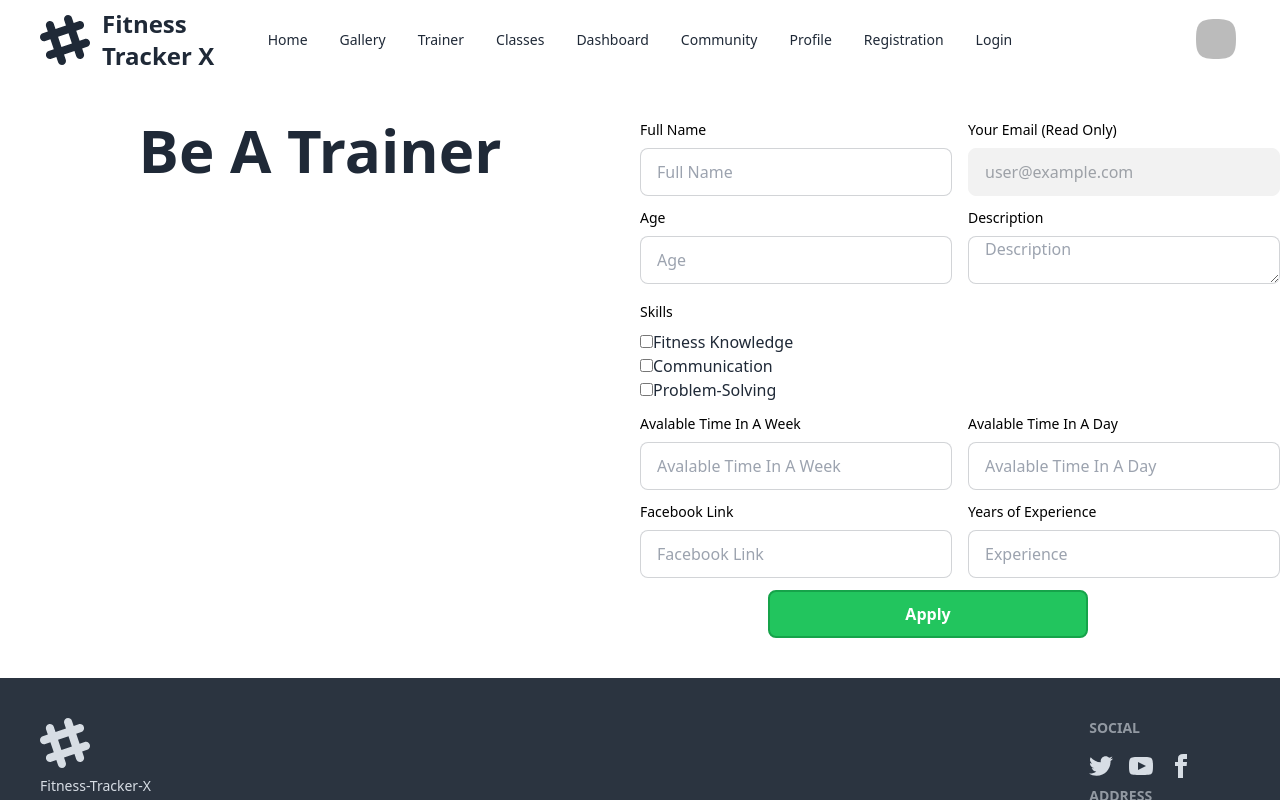
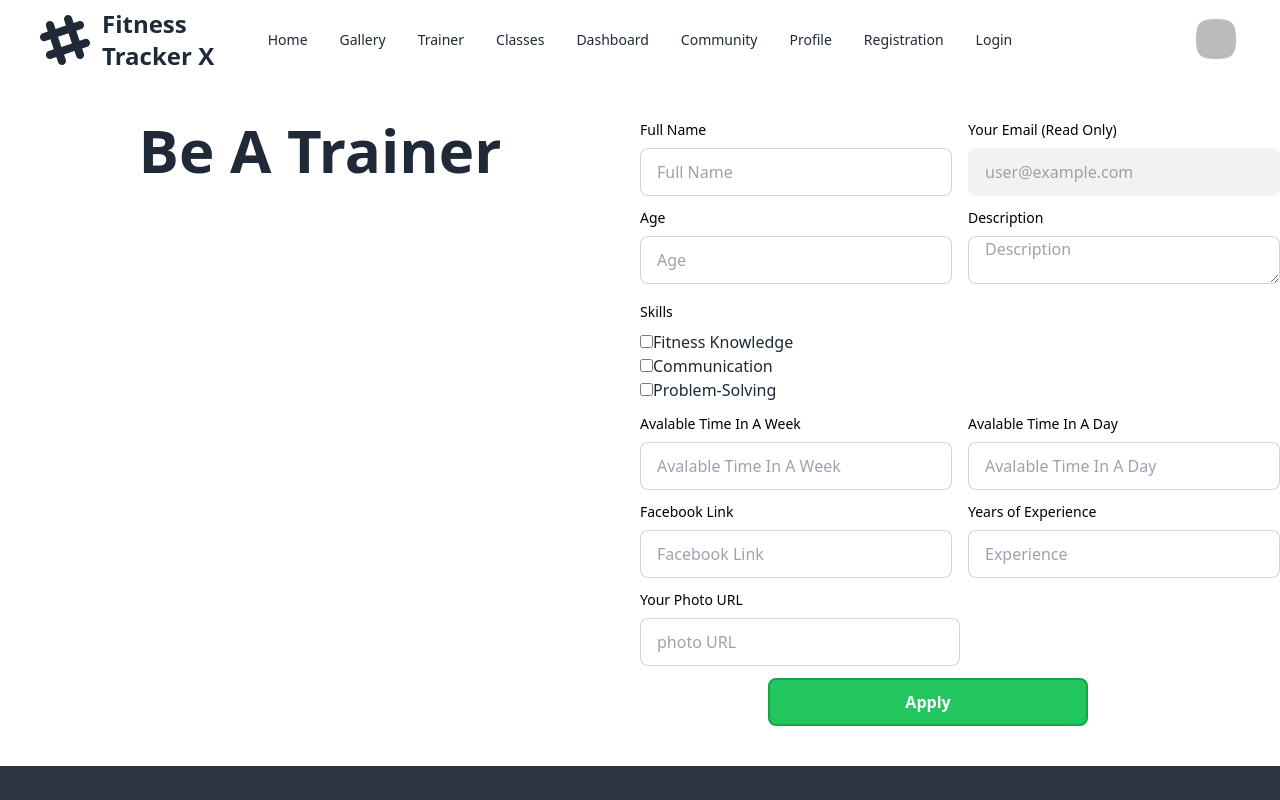
Before and after one commit to NFRIDOY/fitness-tracker-x-client, a React (Vite) app: page /BeATrainer in a window 1280 px wide. Shown: the top 800 px of the page. Built offline with nearby package versions, Linux system fonts and the light colour scheme; no server answers; sample sign-in values are in the browser's storage.

Commit message:
Set: photo in bea trainer

```diff
--- a/src/components/BeATrainer/BeATrainer.jsx
+++ b/src/components/BeATrainer/BeATrainer.jsx
@@ -24,6 +24,7 @@ export default function BeATrainer() {
         const day = form.AvalableTimeInADay.value;
         const fbLink = form.fbLink.value;
         const experience = form.experience.value;
+        const photoURL = form.photoURL.value;
 
 
 
@@ -37,6 +38,7 @@ export default function BeATrainer() {
             day,
             fbLink,
             experience,
+            photoURL,
             role: 'member',
             status: "pending"
         }
@@ -124,6 +126,10 @@ export default function BeATrainer() {
                                     <input type="number" id="experience" name="experience" className='input input-bordered w-full max-w-xs' min="0" placeholder="Experience" required />
                                 </div>
                             </div>
+                            <div className="w-1/2 gap-4">
+                                <label htmlFor="photoURL" className='block mb-2 text-sm font-medium text-black '>Your Photo URL</label>
+                                <input type="text" id="photoURL" name="photoURL" className='input input-bordered w-full max-w-xs' min="0" placeholder="photo URL" required />
+                            </div>
                             <div className="w-96 mx-auto">
                                 {/* <label htmlFor="yyyyy" className="block mb-2 text-sm font-medium text-black ">Your Job Title</label> */}
                                 {/* <input type="submit" name="submit" id="submit" className="input input-bordered w-full max-w-xs bg-green-500 hover:bg-green-600 border-2 border-green-600 text-white font-bold " placeholder="Submit" required="" /> */}
```
